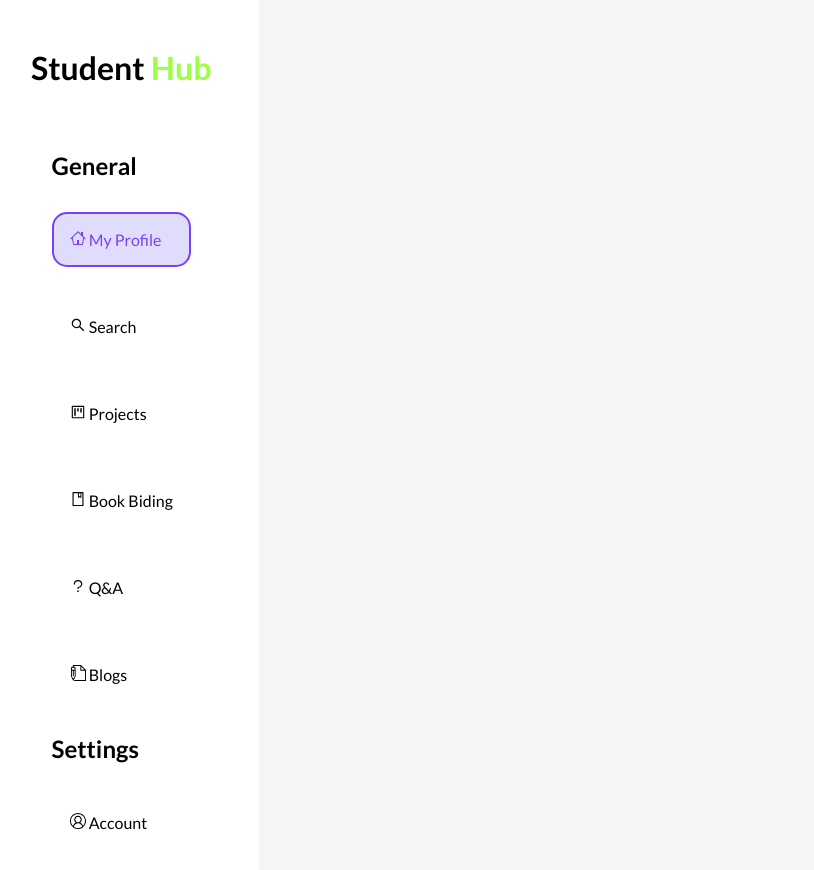
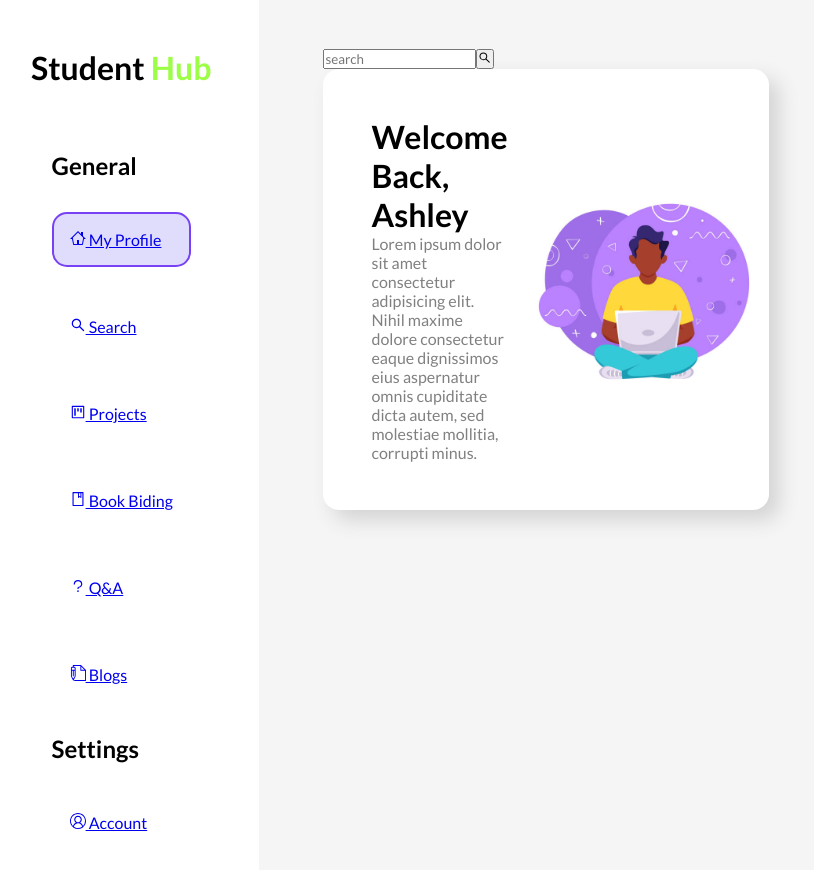
Before and after one commit to Salman-Abdulqadir/client, a React (Create React App) app: page / in a window 1280 px wide. Shown: the top 870 px of the page, without its empty margins (17-831 px from the left). Built offline with nearby package versions, Linux system fonts and the light colour scheme.

Commit message:
search bar

```diff
--- a/src/App.jsx
+++ b/src/App.jsx
@@ -12,7 +12,7 @@ function App() {
     <div className="App flex">
       <Nav/>
       <Routes>
-        <Route path="/profile" element={<ProfilePage/>}/>
+        <Route path="/" element={<ProfilePage/>}/>
       </Routes>
     </div>
   );
--- a/src/components/Nav.jsx
+++ b/src/components/Nav.jsx
@@ -1,4 +1,7 @@
 import React from "react";
+
+// react router
+import { Link, useLocation } from "react-router-dom";
 
 // react icons
 import { AiOutlineBook, AiOutlineQuestion, AiOutlineSearch } from "react-icons/ai";
@@ -9,8 +12,9 @@ import { AiOutlineProject } from "react-icons/ai";
 
 // styled components
 import styled from "styled-components";
+const Nav = () => {
+  const location = useLocation().pathname;
 
-const Nav = () => {
   return (
     <StyledNav className="flex-col">
       <h1>
@@ -18,28 +22,42 @@ const Nav = () => {
       </h1>
       <ul>
         <h2>General</h2>
-        <li className="active">
-          <GoHome /> My Profile
+        <li className={location === "/" ? "active" : ""}>
+          <Link to={"/"}>
+            <GoHome /> My Profile
+          </Link>
         </li>
-        <li>
-          <AiOutlineSearch/> Search
+        <li className={location === "/search" ? "active" : ""}>
+          <Link to={'/search'}>
+            <AiOutlineSearch /> Search{" "}
+          </Link>
         </li>
-        <li>
-          <AiOutlineProject /> Projects
+        <li className={location === "/projects" ? "active" : ""}>
+          <Link to={'/projects'}>
+            <AiOutlineProject /> Projects{" "}
+          </Link>
         </li>
-        <li>
-          <AiOutlineBook /> Book Biding
+        <li className={location === "/book-biding" ? "active" : ""}>
+          <Link to={'/book-biding'}>
+            <AiOutlineBook /> Book Biding{" "}
+          </Link>
         </li>
-        <li>
-          <AiOutlineQuestion /> Q&A
+        <li className={location === "/questions" ? "active" : ""}>
+          <Link to={'/questions'}>
+            <AiOutlineQuestion /> Q&A
+          </Link>
         </li>
-        <li>
-          <TfiWrite /> Blogs
+        <li className={location === "/blogs" ? "active" : ""}>
+          <Link to={'/blogs'}>
+            <TfiWrite /> Blogs
+          </Link>
         </li>
         <h2>Settings</h2>
 
-        <li>
-          <VscAccount /> Account
+        <li className={location === "/account" ? "active" : ""}>
+          <Link to={'/account'}>
+            <VscAccount /> Account
+          </Link>
         </li>
       </ul>
     </StyledNav>
--- /dev/null
+++ b/src/components/SearchBar.jsx
@@ -0,0 +1,21 @@
+import React from 'react'
+
+import styled from 'styled-components'
+
+// icons
+import {AiOutlineSearch} from 'react-icons/ai'
+
+const SearchBar = () => {
+  return (
+    <div>
+        <input type="text" placeholder='search'/>
+        <button><AiOutlineSearch/></button>
+    </div>
+  )
+}
+
+const StyledSearch = styled.div`
+
+`
+
+export default SearchBar
--- a/src/components/WelcomeCard.jsx
+++ b/src/components/WelcomeCard.jsx
@@ -6,21 +6,27 @@ import { StyledCard } from "../styles/profilePageStyles";
 //images
 import profileStudying from "../images/profile-studying.jpg";
 
+// components
+import SearchBar from "./SearchBar";
+
 const WelcomeCard = () => {
   return (
+    <>
+      <SearchBar />
       <StyledCard className="flex">
         <div>
           <h1>
             Welcome Back, <span>Ashley</span>
           </h1>
           <p>
-          Lorem ipsum dolor sit amet consectetur adipisicing elit. Nihil maxime
-          dolore consectetur eaque dignissimos eius aspernatur omnis cupiditate
-          dicta autem, sed molestiae mollitia, corrupti minus.
+            Lorem ipsum dolor sit amet consectetur adipisicing elit. Nihil
+            maxime dolore consectetur eaque dignissimos eius aspernatur omnis
+            cupiditate dicta autem, sed molestiae mollitia, corrupti minus.
           </p>
         </div>
         <img src={profileStudying} alt="" />
       </StyledCard>
+    </>
   );
 };
 
--- a/src/styles/GlobalStyles.js
+++ b/src/styles/GlobalStyles.js
@@ -16,6 +16,9 @@ export default createGlobalStyle`
     p{
         color: grey;
     }
+    button, input{
+        font-family: inherit;
+    }
 
     .flex, .flex-col{
         display: flex;
```
Lines whose indentation alone changed are shown as unchanged.
